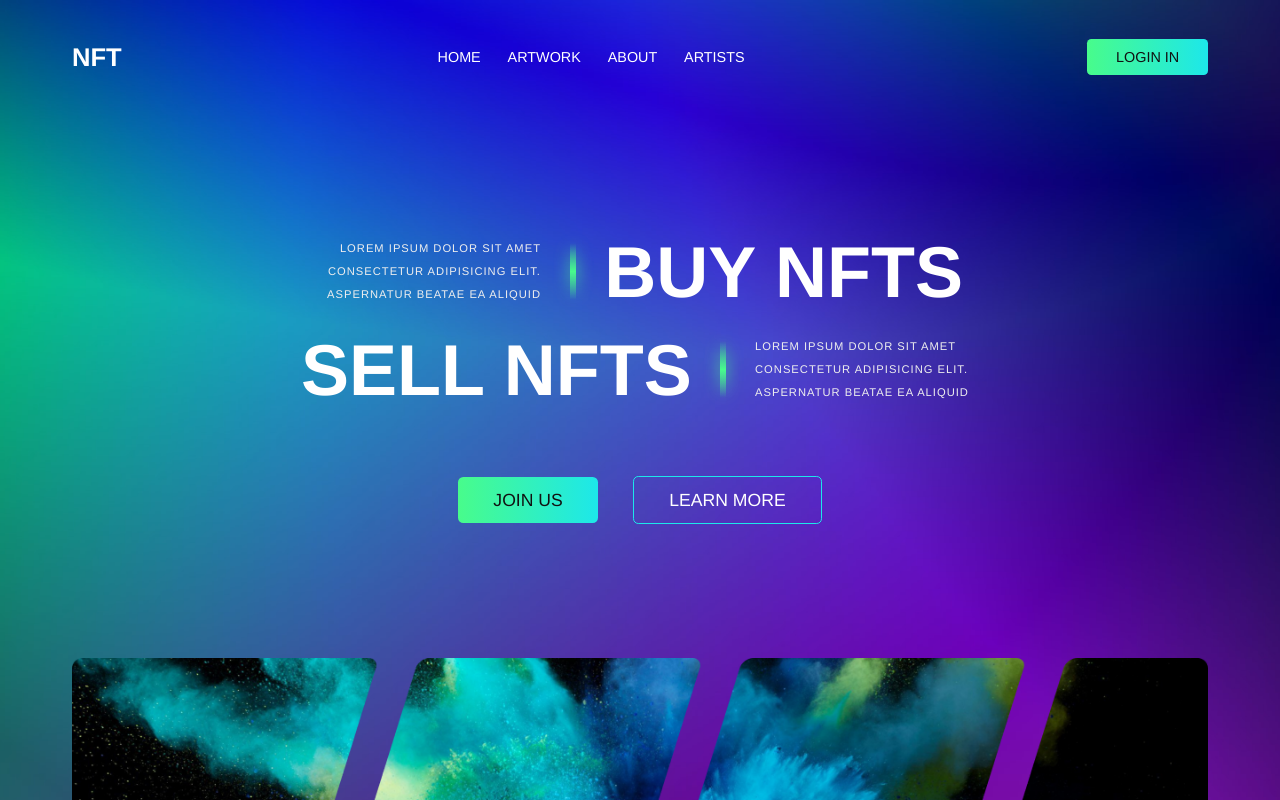
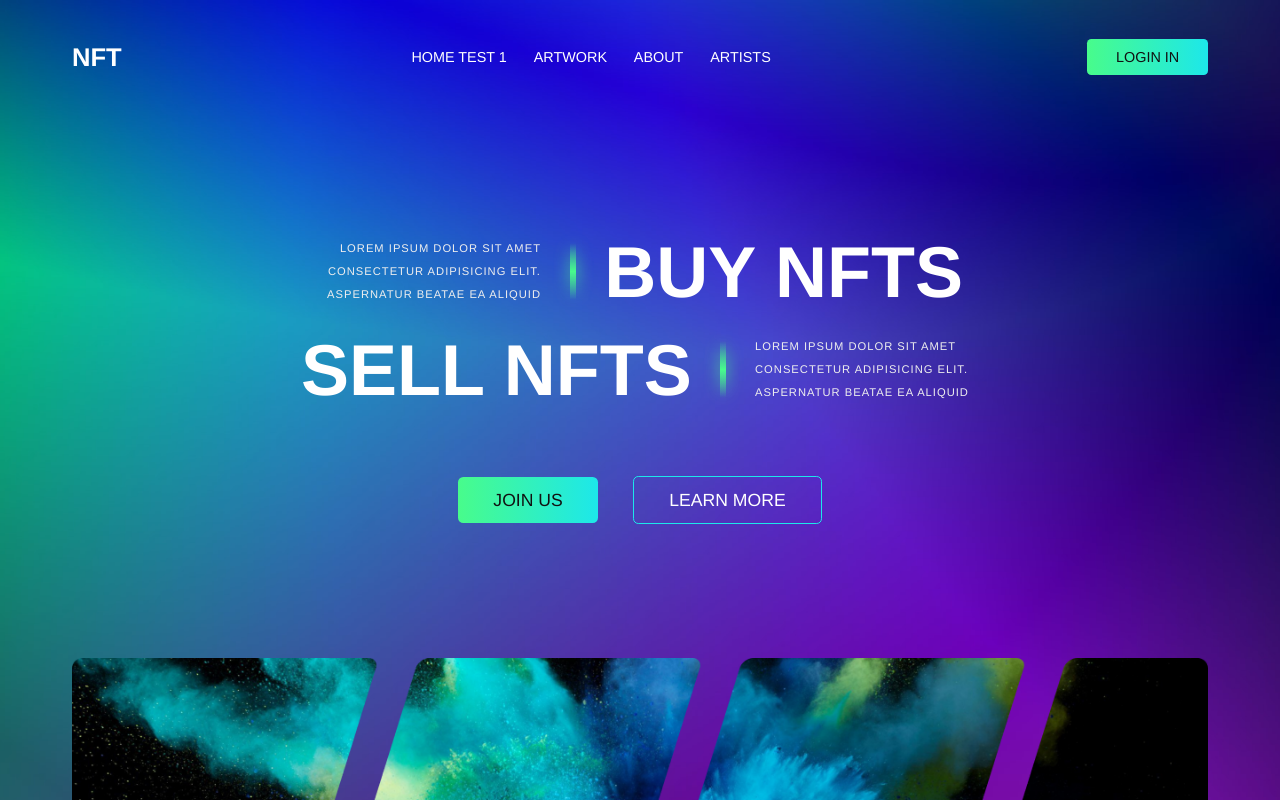
Before and after one commit to hamzaxezzat/NFT-Market, a plain HTML site: page index.html in a window 1280 px wide. Shown: the top 800 px of the page. Drawn offline with Linux system fonts and the light colour scheme.

Commit message:
test 1 edit

```diff
--- a/index.html
+++ b/index.html
@@ -14,7 +14,7 @@
                 <nav>
                     <a href="index.html" class="brand">NFT</a>
                     <ul class="menu">
-                        <li><a href="#">Home</a></li>
+                        <li><a href="#">Home test 1</a></li>
                         <li><a href="#">Artwork</a></li>
                         <li><a href="#">About</a></li>
                         <li><a href="#">Artists</a></li>
```
